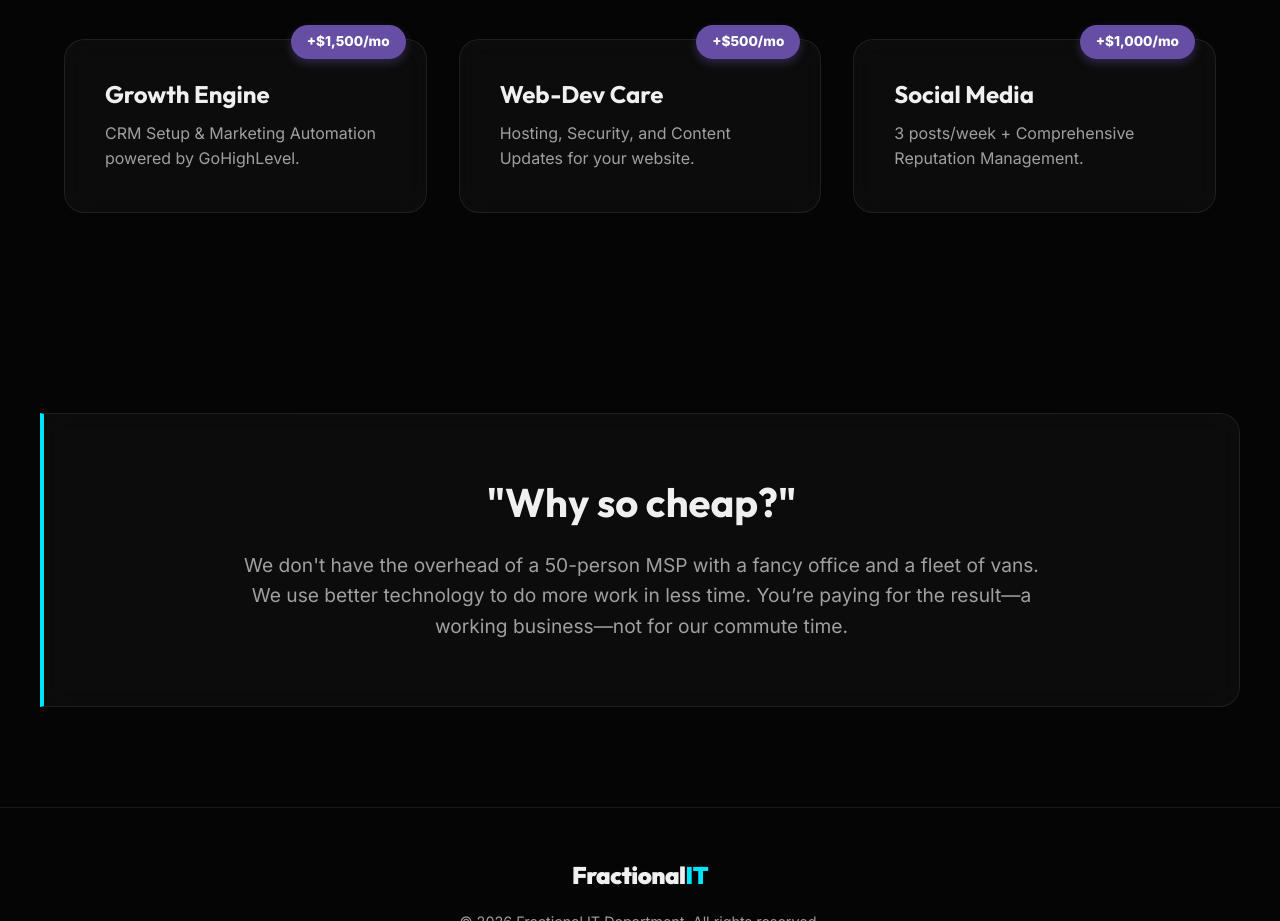
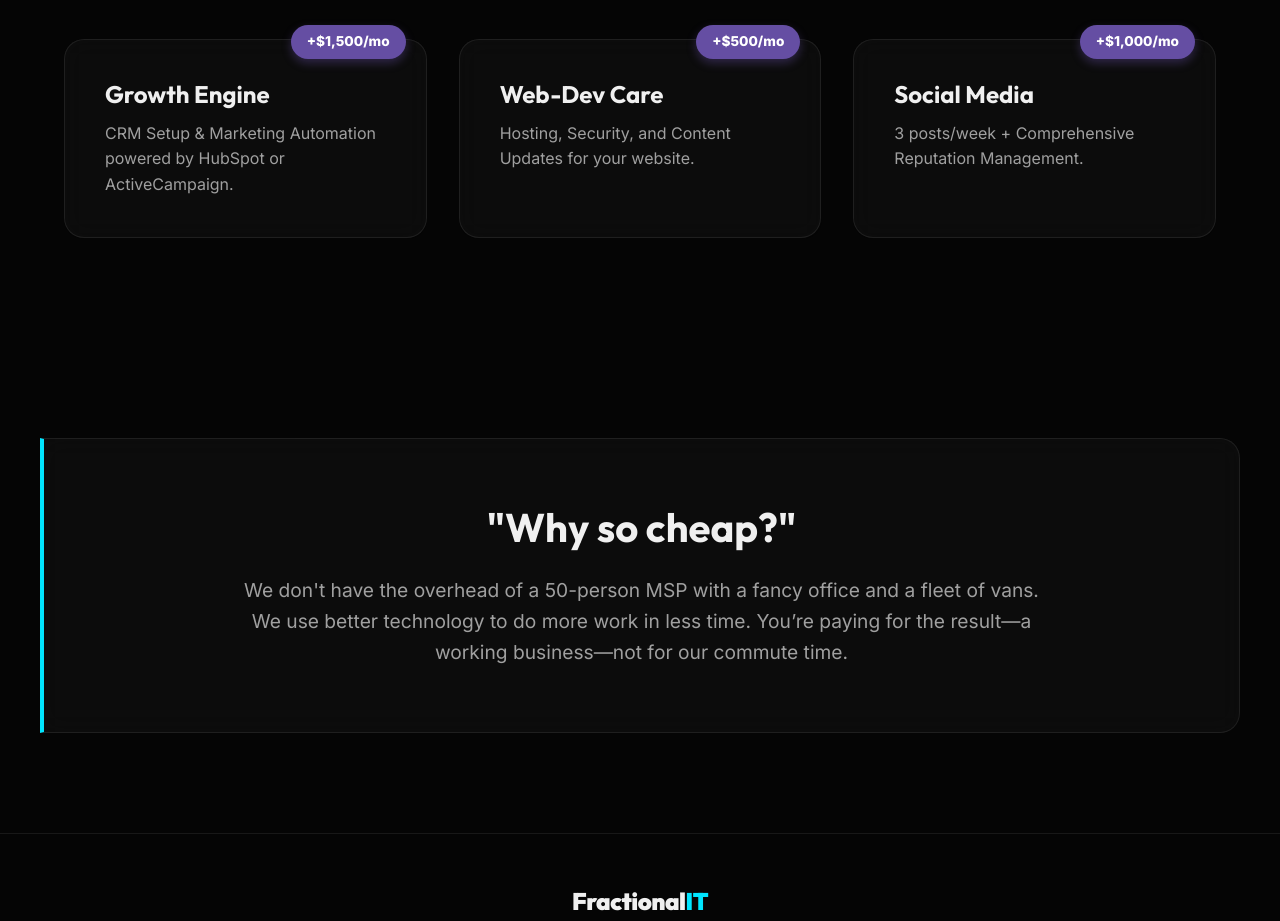
Before and after one commit to txmyer-dev/testable-one-folder, a plain HTML site: page index.html in a window 1280 px wide. Shown: the part 2900-3821 px from the top of the page. Drawn offline with Linux system fonts and the light colour scheme.

Commit message:
Replace GoHighLevel with HubSpot and ActiveCampaign

```diff
--- a/index.html
+++ b/index.html
@@ -130,7 +130,7 @@
                 <div class="card glass addon-card slide-up">
                     <div class="price-tag">+$1,500/mo</div>
                     <h3>Growth Engine</h3>
-                    <p>CRM Setup & Marketing Automation powered by GoHighLevel.</p>
+                    <p>CRM Setup & Marketing Automation powered by HubSpot or ActiveCampaign.</p>
                 </div>
                 <div class="card glass addon-card slide-up delay-1">
                     <div class="price-tag">+$500/mo</div>
```
Also changed, not shown: 2 other files.
